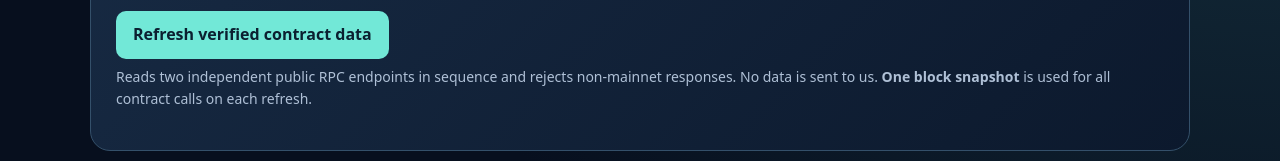
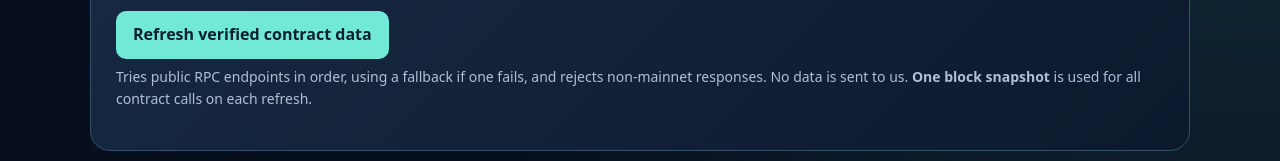
Before and after one commit to luxedigitalnest/ldn-rocketpool-reth-access, a website: page docs/index.html in a window 1280 px wide. Shown: the part 620-781 px from the top of the page. Drawn offline with Linux system fonts and the light colour scheme; no server answers.

Commit message:
docs: accurately describe fallback RPC rather than imply independent cross-check

```diff
--- a/docs/index.html
+++ b/docs/index.html
@@ -41,7 +41,7 @@ section{scroll-margin-top:25px}footer{padding:30px 0 45px;border-top:1px solid v
 <section class="card" aria-labelledby="status-title"><h2 id="status-title" style="margin-top:0">Network verification</h2>
 <p id="rpcstate" role="status" aria-live="polite">Checking public Ethereum mainnet RPC…</p>
 <button id="refresh" type="button">Refresh verified contract data</button>
-<p class="muted" style="font-size:14px">Reads two independent public RPC endpoints in sequence and rejects non-mainnet responses. No data is sent to us. <strong>One block snapshot</strong> is used for all contract calls on each refresh.</p></section>
+<p class="muted" style="font-size:14px">Tries public RPC endpoints in order, using a fallback if one fails, and rejects non-mainnet responses. No data is sent to us. <strong>One block snapshot</strong> is used for all contract calls on each refresh.</p></section>
 <section id="fallback" class="card" hidden aria-live="polite">
 <h2>Live data unavailable</h2><p>Never assume the protocol is accepting a deposit when data cannot be verified. Check the official staking interface and on-chain explorer instead.</p><p id="errors" class="mono"></p><a href="https://rocketpool.net/" target="_blank" rel="noopener noreferrer">Official Rocket Pool</a>
 </section>
```
